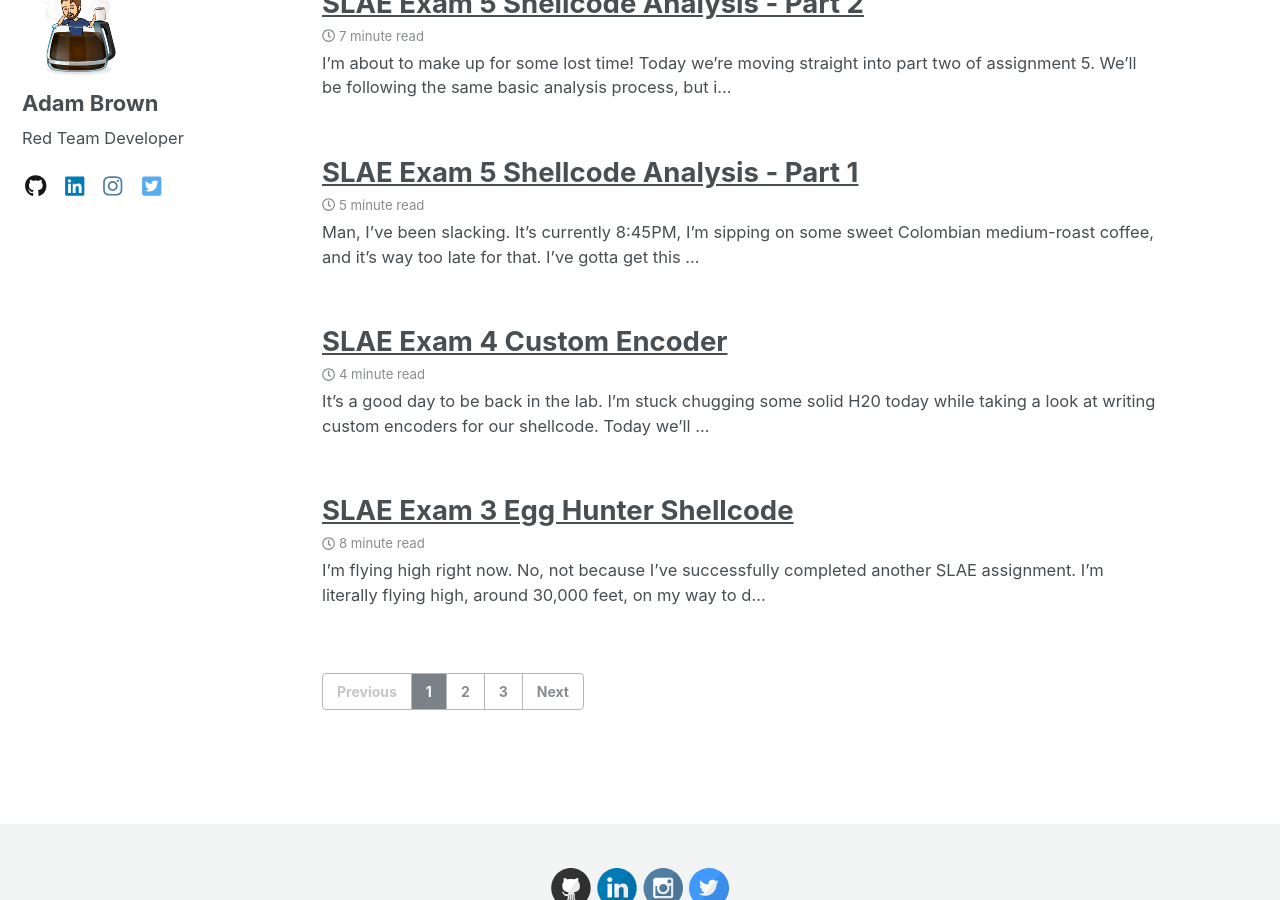
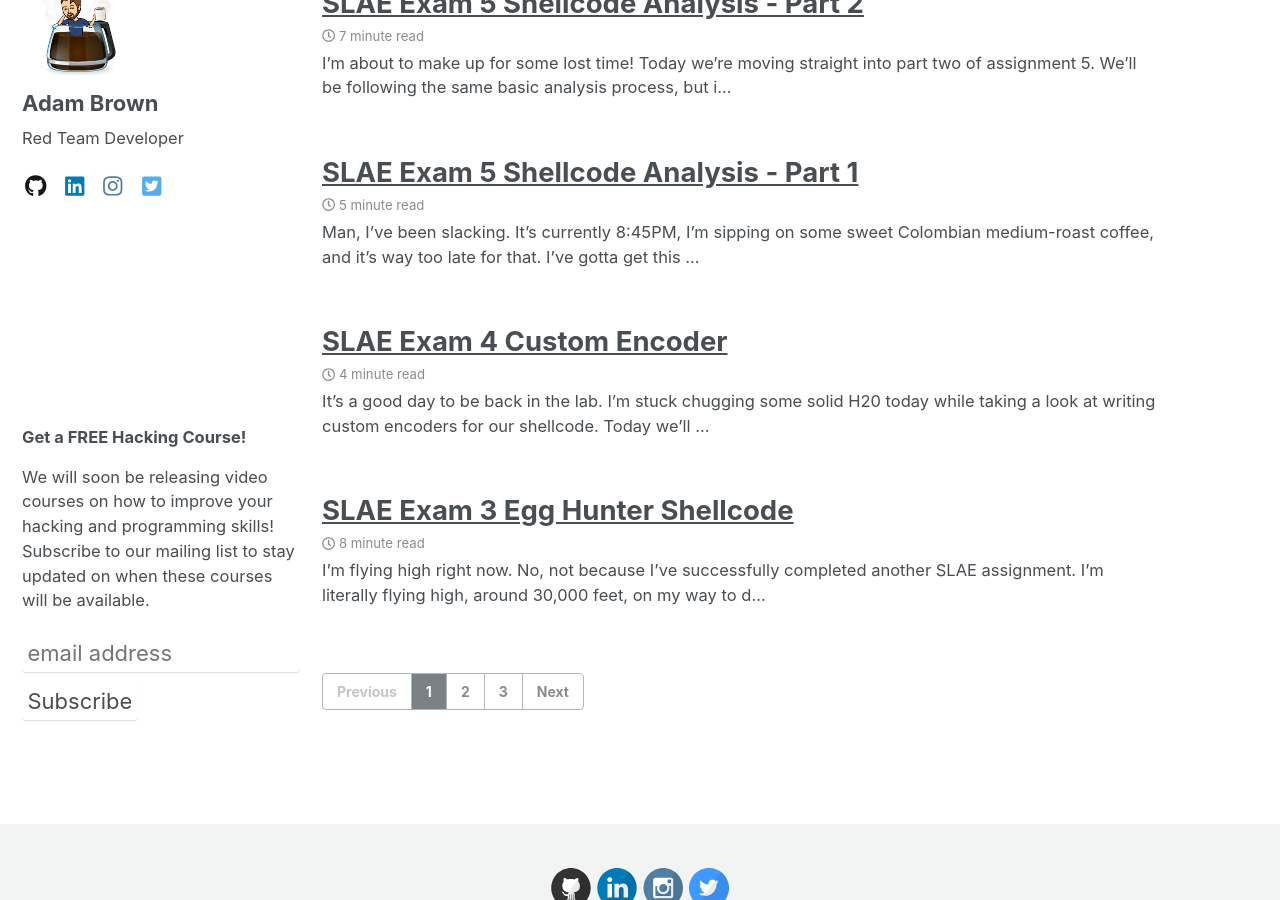
Before and after one commit to coffeegist/coffeegist.github.io, a Jekyll site: the page built from index.html, in a window 1280 px wide and 900 px high, scrolled down 332 px. Built offline with Jekyll 4.4.1, drawn with Linux system fonts in a browser that asks for light colours; nearby versions of some CDN libraries; the list of posts is cut into pages by our own code; comment, search, counter and statistics services are not loaded.

Commit message:
* Add first mailchimp entrypoints.

```diff
--- /dev/null
+++ b/_includes/custom-scripts.html
@@ -0,0 +1,2 @@
+<!-- Newsletter Subscription -->
+<script type="text/javascript" src="//downloads.mailchimp.com/js/signup-forms/popup/embed.js" data-dojo-config="usePlainJson: true, isDebug: false"></script><script type="text/javascript">require(["mojo/signup-forms/Loader"], function(L) { L.start({"baseUrl":"mc.us18.list-manage.com","uuid":"55ecd7f46498e485fb51c2685","lid":"8cd31646f3"}) })</script>
--- a/_includes/head/custom.html
+++ b/_includes/head/custom.html
@@ -1,5 +1,6 @@
 <!-- start custom head snippets -->
 
 <link rel="shortcut icon" type="image/png" href="/favicon.png">
+<link href="//cdn-images.mailchimp.com/embedcode/slim-10_7.css" rel="stylesheet" type="text/css">
 
 <!-- end custom head snippets -->
--- a/_includes/scripts.html
+++ b/_includes/scripts.html
@@ -24,3 +24,4 @@
 
 {% include analytics.html %}
 {% include /comments-providers/scripts.html %}
+{% include /custom-scripts.html %}
--- a/_includes/sidebar.html
+++ b/_includes/sidebar.html
@@ -19,5 +19,21 @@
       {% include nav_list nav=page.sidebar.nav %}
     {% endif %}
   {% endif %}
+    <!-- Begin MailChimp Signup Form -->
+    <div id="mc_embed_signup">
+      <h4>Get a FREE Hacking Course!</h4>
+      <p>
+        We will soon be releasing video courses on how to improve your hacking and programming skills! Subscribe to our mailing list to stay updated on when these courses will be available.
+      </p>
+      <form action="https://coffeegist.us18.list-manage.com/subscribe/post?u=55ecd7f46498e485fb51c2685&amp;id=8cd31646f3" method="post" id="mc-embedded-subscribe-form" name="mc-embedded-subscribe-form" class="validate" target="_blank" novalidate>
+          <div id="mc_embed_signup_scroll">
+        <input type="email" value="" name="EMAIL" class="email" id="mce-EMAIL" placeholder="email address" required>
+          <!-- real people should not fill this in and expect good things - do not remove this or risk form bot signups-->
+          <div style="position: absolute; left: -5000px;" aria-hidden="true"><input type="text" name="b_55ecd7f46498e485fb51c2685_8cd31646f3" tabindex="-1" value=""></div>
+          <div class="clear"><input type="submit" value="Subscribe" name="subscribe" id="mc-embedded-subscribe" class="button"></div>
+          </div>
+      </form>
+    </div>
+    <!--End mc_embed_signup-->
   </div>
 {% endif %}
--- /dev/null
+++ b/_sass/mail-chimp.scss
@@ -0,0 +1,24 @@
+#mc_embed_signup {
+  display: none;
+  background: #fff;
+  clear: left;
+  font: 14px;
+  position: absolute;
+  bottom: 0;
+
+  @include breakpoint($large) {
+    display: block;
+  }
+}
+
+#mc_embed_signup form {
+  padding: 0 !important;
+}
+
+#mc-embedded-subscribe-form {
+  background: #fff;
+}
+
+#mce-EMAIL {
+  width: 100% !important;
+}
--- a/_sass/minimal-mistakes.scss
+++ b/_sass/minimal-mistakes.scss
@@ -38,7 +38,3 @@
 @import "minimal-mistakes/archive";
 @import "minimal-mistakes/sidebar";
 @import "minimal-mistakes/print";
-
-/* Custom */
-@import "svg-icons";
-@import "custom";
--- a/assets/css/main.scss
+++ b/assets/css/main.scss
@@ -6,3 +6,8 @@
 
 @import "minimal-mistakes/skins/{{ site.minimal_mistakes_skin | default: 'default' }}"; // skin
 @import "minimal-mistakes"; // main partials
+
+/* Custom */
+@import "svg-icons";
+@import "custom"; // minimal mistakes customizations
+@import "mail-chimp"; // mail chimp subscribe forms
```
Also changed, not shown: _includes/author-profile-custom-links.html (line endings or trailing spaces).
